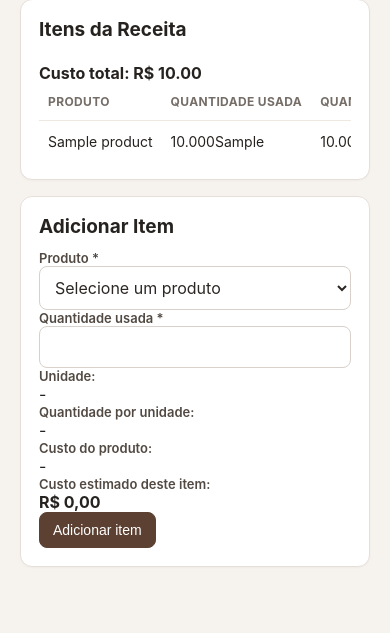
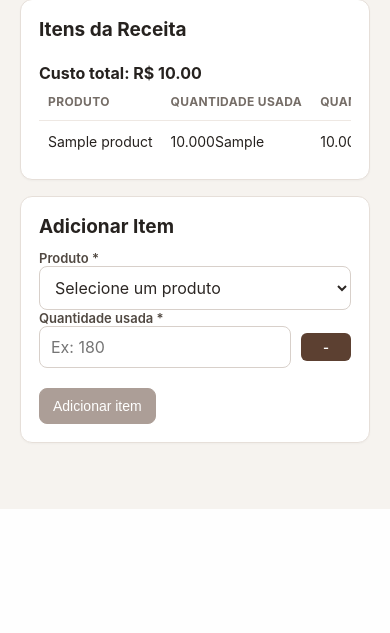
Before and after one commit to jreinaldoo/cafeteria-control-v01, a Flask app: page /receitas/1/edit in a window 390 px wide. Shown: the part 554-1187 px from the top of the page. After the commit the page ends 1063 px from the top, so only its background shows below. Run offline with Flask 3, Linux system fonts and the light colour scheme; tables that the repository leaves empty hold one stand-in row (values such as "Sample post").

Commit message:
Improve recipe item form UI/UX
- Add product info card with better visual hierarchy
- Group product information (unit, quantity, cost) in a card
- Add gradient cost preview with prominent display
- Add unit badge next to quantity input
- Enable/disable add button based on validation
- Better mobile responsiveness for info cards
- Progressive disclosure: show info only when product selected
- Visual feedback with color-coded badges and cost preview

```diff
--- a/app/static/css/style.css
+++ b/app/static/css/style.css
@@ -52,4 +52,21 @@ input:focus, select:focus { outline:2px solid #d9c7b8; border-color:#9c7962; }
 .totals { display:flex; justify-content:flex-end; gap:28px; flex-wrap:wrap; margin-top:18px; padding-top:15px; border-top:1px solid #eee8e3; }
 .totals span { display:grid; gap:3px; color:#746c66; }
 .totals strong { color:#2c2724; font-size:18px; }
-@media (max-width: 800px) { .topbar { align-items:flex-start; flex-direction:column; } .cards, .grid-2, .form-grid { grid-template-columns:1fr; } .page-header { flex-direction:column; } .sale-row { grid-template-columns:1fr; } .production-row { grid-template-columns:1fr; } table { display:block; overflow-x:auto; white-space:nowrap; } }
+
+/* Recipe Item Form Styles */
+.recipe-item-form { max-width: 600px; }
+.product-info-card { background: #f9f7f4; border-radius: 8px; padding: 16px; margin-bottom: 20px; border: 1px solid #e6dfd9; }
+.info-row { display: grid; grid-template-columns: repeat(3, 1fr); gap: 16px; }
+.info-item { display: flex; flex-direction: column; gap: 4px; }
+.info-label { font-size: 12px; color: #746c66; font-weight: 600; }
+.info-value { font-size: 14px; color: #2c2724; font-weight: 500; }
+.quantity-section { margin-bottom: 20px; }
+.quantity-input-group { display: flex; align-items: center; gap: 10px; }
+.quantity-input-group input { flex: 1; }
+.unit-badge { background: #5c4031; color: #fff; padding: 6px 12px; border-radius: 6px; font-size: 13px; font-weight: 600; min-width: 50px; text-align: center; }
+.cost-preview { background: linear-gradient(135deg, #5c4031 0%, #7a5a46 100%); color: #fff; border-radius: 12px; padding: 20px; margin-bottom: 20px; text-align: center; box-shadow: 0 2px 8px rgba(92, 64, 49, 0.2); }
+.cost-label { font-size: 13px; opacity: 0.9; margin-bottom: 8px; }
+.cost-value { font-size: 28px; font-weight: 700; }
+.recipe-item-form button[disabled] { opacity: 0.5; cursor: not-allowed; }
+
+@media (max-width: 800px) { .topbar { align-items:flex-start; flex-direction:column; } .cards, .grid-2, .form-grid { grid-template-columns:1fr; } .page-header { flex-direction:column; } .sale-row { grid-template-columns:1fr; } .production-row { grid-template-columns:1fr; } table { display:block; overflow-x:auto; white-space:nowrap; } .info-row { grid-template-columns: 1fr; } }
--- a/app/templates/recipes/form.html
+++ b/app/templates/recipes/form.html
@@ -73,7 +73,7 @@
     <div class="panel-header">
         <h2>Adicionar Item</h2>
     </div>
-    <form method="POST" action="{{ url_for('recipes.add_item', recipe_id=recipe.id) }}">
+    <form method="POST" action="{{ url_for('recipes.add_item', recipe_id=recipe.id) }}" class="recipe-item-form">
         <div class="form-group">
             <label for="product_id">Produto *</label>
             <select id="product_id" name="product_id" required onchange="updateProductInfo()">
@@ -83,33 +83,45 @@
                         data-unit="{{ product.unit }}"
                         data-unit-quantity="{{ product.unit_quantity }}"
                         data-cost="{{ product.cost }}">
-                    {{ product.name }} ({{ product.unit_quantity }}{{ product.unit }})
+                    {{ product.name }}
                 </option>
                 {% endfor %}
             </select>
         </div>
+
+        <div class="product-info-card" id="product-info-card" style="display: none;">
+            <div class="info-row">
+                <div class="info-item">
+                    <span class="info-label">Unidade:</span>
+                    <span class="info-value" id="unit-info">-</span>
+                </div>
+                <div class="info-item">
+                    <span class="info-label">Quantidade por unidade:</span>
+                    <span class="info-value" id="unit-quantity-info">-</span>
+                </div>
+                <div class="info-item">
+                    <span class="info-label">Custo do produto:</span>
+                    <span class="info-value" id="cost-info">-</span>
+                </div>
+            </div>
+        </div>
+
+        <div class="quantity-section">
             <div class="form-group">
                 <label for="quantity_used">Quantidade usada *</label>
-            <input type="number" id="quantity_used" name="quantity_used" step="0.1" min="0.1" required onchange="calculateCost()">
-            <span id="unit-display" style="margin-left: 8px; color: #666;"></span>
+                <div class="quantity-input-group">
+                    <input type="number" id="quantity_used" name="quantity_used" step="0.1" min="0.1" required onchange="calculateCost()" placeholder="Ex: 180">
+                    <span class="unit-badge" id="unit-display">-</span>
                 </div>
-        <div class="form-group">
-            <label>Unidade:</label>
-            <span id="unit-info">-</span>
             </div>
-        <div class="form-group">
-            <label>Quantidade por unidade:</label>
-            <span id="unit-quantity-info">-</span>
         </div>
-        <div class="form-group">
-            <label>Custo do produto:</label>
-            <span id="cost-info">-</span>
+
+        <div class="cost-preview" id="cost-preview" style="display: none;">
+            <div class="cost-label">Custo estimado deste item:</div>
+            <div class="cost-value" id="estimated-cost">R$ 0,00</div>
         </div>
-        <div class="form-group">
-            <label>Custo estimado deste item:</label>
-            <strong id="estimated-cost">R$ 0,00</strong>
-        </div>
-        <button type="submit" class="btn primary">Adicionar item</button>
+
+        <button type="submit" class="btn primary" id="add-item-btn" disabled>Adicionar item</button>
     </form>
 </section>
 {% endif %}
@@ -121,11 +133,20 @@ function updateProductInfo() {
     const unit = selectedOption.getAttribute('data-unit');
     const unitQuantity = selectedOption.getAttribute('data-unit-quantity');
     const cost = selectedOption.getAttribute('data-cost');
+    const hasProduct = select.value !== '';
 
+    // Show/hide product info card
+    document.getElementById('product-info-card').style.display = hasProduct ? 'block' : 'none';
+
+    if (hasProduct) {
         document.getElementById('unit-info').textContent = unit || '-';
         document.getElementById('unit-quantity-info').textContent = unitQuantity ? unitQuantity + unit : '-';
         document.getElementById('cost-info').textContent = cost ? 'R$ ' + parseFloat(cost).toFixed(2) : '-';
-    document.getElementById('unit-display').textContent = unit ? '(' + unit + ')' : '';
+        document.getElementById('unit-display').textContent = unit || '-';
+    } else {
+        document.getElementById('unit-display').textContent = '-';
+    }
+
     calculateCost();
 }
 
@@ -135,14 +156,32 @@ function calculateCost() {
     const unitQuantity = parseFloat(selectedOption.getAttribute('data-unit-quantity') || 0);
     const cost = parseFloat(selectedOption.getAttribute('data-cost') || 0);
     const quantity = parseFloat(document.getElementById('quantity_used').value || 0);
+    const hasProduct = select.value !== '';
+    const hasQuantity = quantity > 0;
 
-    if (unitQuantity > 0 && cost > 0 && quantity > 0) {
+    // Show/hide cost preview
+    const costPreview = document.getElementById('cost-preview');
+    const costValue = document.getElementById('estimated-cost');
+
+    if (hasProduct && hasQuantity && unitQuantity > 0 && cost > 0) {
         const ratio = quantity / unitQuantity;
         const estimatedCost = ratio * cost;
-        document.getElementById('estimated-cost').textContent = 'R$ ' + estimatedCost.toFixed(2);
+        costValue.textContent = 'R$ ' + estimatedCost.toFixed(2);
+        costPreview.style.display = 'block';
     } else {
-        document.getElementById('estimated-cost').textContent = 'R$ 0,00';
+        costPreview.style.display = 'none';
     }
+
+    // Enable/disable button
+    document.getElementById('add-item-btn').disabled = !(hasProduct && hasQuantity);
 }
+
+// Initialize on page load
+document.addEventListener('DOMContentLoaded', function() {
+    const select = document.getElementById('product_id');
+    if (select) {
+        updateProductInfo();
+    }
+});
 </script>
 {% endblock %}
```
Lines whose indentation alone changed are shown as unchanged.
